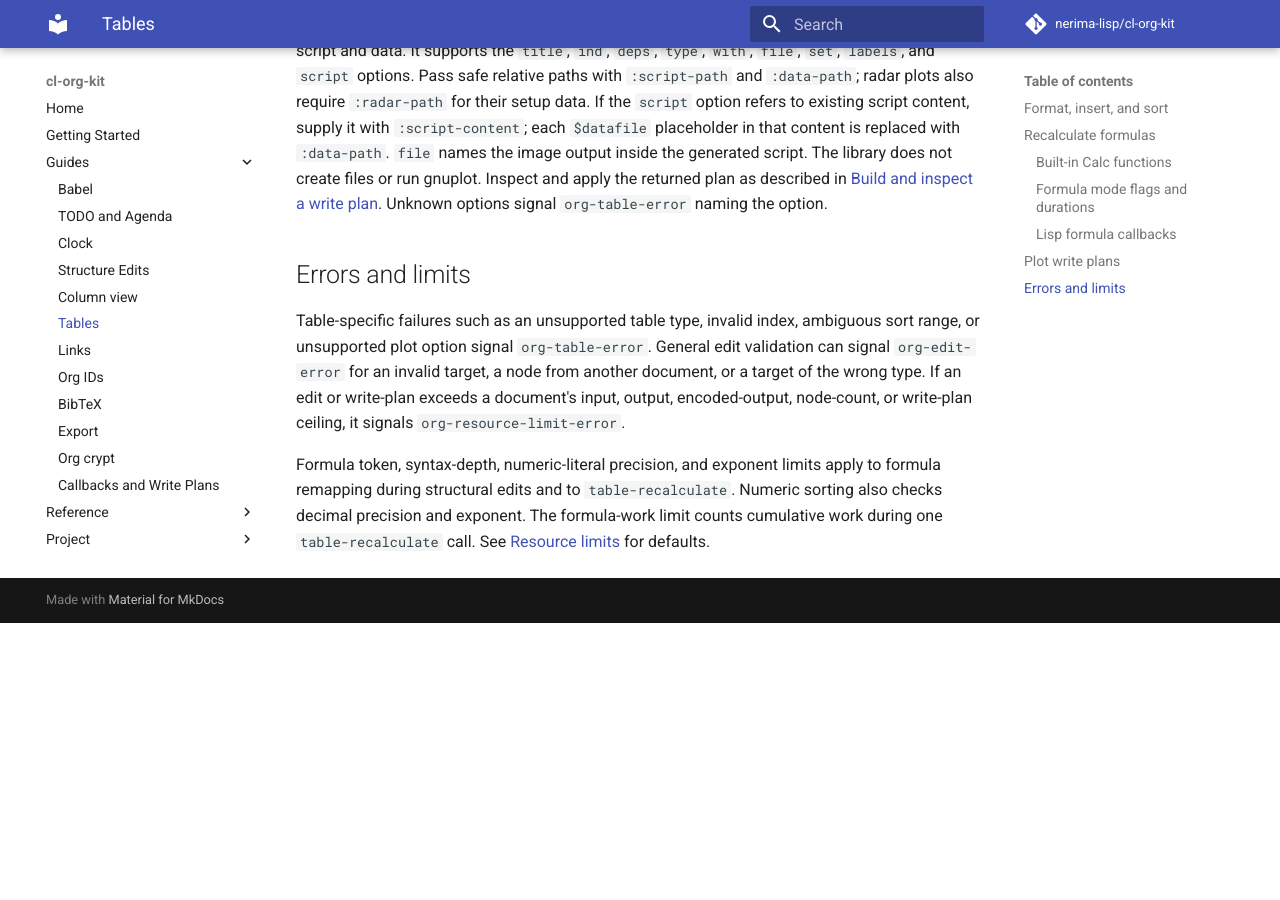
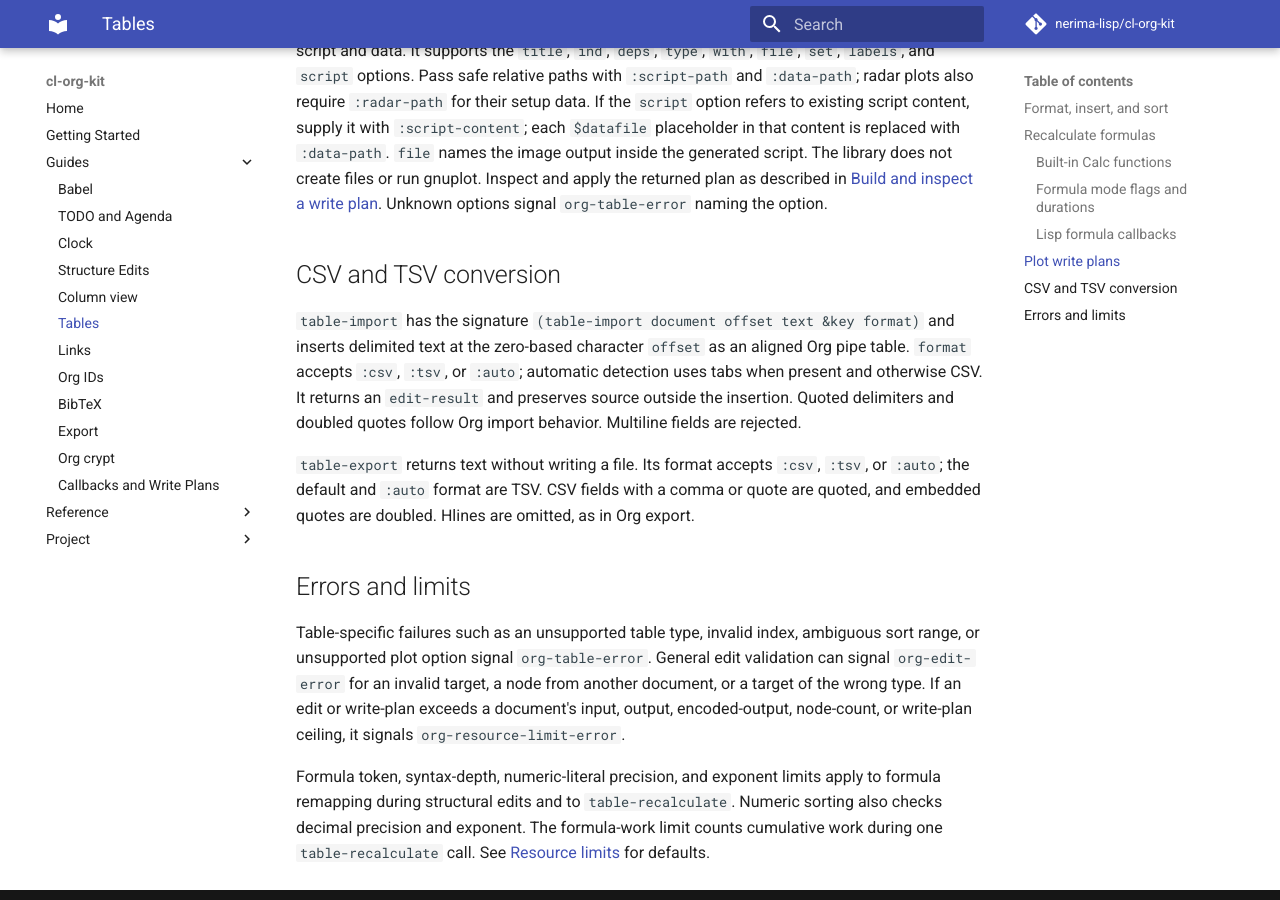
Before and after one commit to nerima-lisp/cl-org-kit, an MkDocs documentation site: the page built from docs/src/guides/tables.md, in a window 1280 px wide and 900 px high, scrolled down 6014 px. Built offline with MkDocs 1.6.1 and Material for MkDocs 9.7.7, drawn with Linux system fonts in a browser that asks for light colours; comment, search, counter and statistics services are not loaded; before the commit the page ends 6637 px from its top, so only the background shows below that.

Commit message:
feat(tables): import and export CSV and TSV

```diff
--- a/docs/src/guides/tables.md
+++ b/docs/src/guides/tables.md
@@ -296,6 +296,21 @@ Inspect and apply the returned plan as described in [Build and inspect a write
 plan](callbacks-and-write-plans.md#build-and-inspect-a-write-plan). Unknown
 options signal `org-table-error` naming the option.
 
+## CSV and TSV conversion
+
+`table-import` has the signature
+`(table-import document offset text &key format)` and inserts delimited text at
+the zero-based character `offset` as an aligned Org pipe table. `format` accepts
+`:csv`, `:tsv`, or `:auto`; automatic detection uses tabs when present and
+otherwise CSV. It returns an `edit-result` and preserves source outside the
+insertion. Quoted delimiters and doubled quotes follow Org import behavior.
+Multiline fields are rejected.
+
+`table-export` returns text without writing a file. Its format accepts `:csv`,
+`:tsv`, or `:auto`; the default and `:auto` format are TSV. CSV fields with a
+comma or quote are quoted, and embedded quotes are doubled. Hlines are omitted,
+as in Org export.
+
 ## Errors and limits
 
 Table-specific failures such as an unsupported table type, invalid index,
```
Also changed, not shown: 5 other files.
